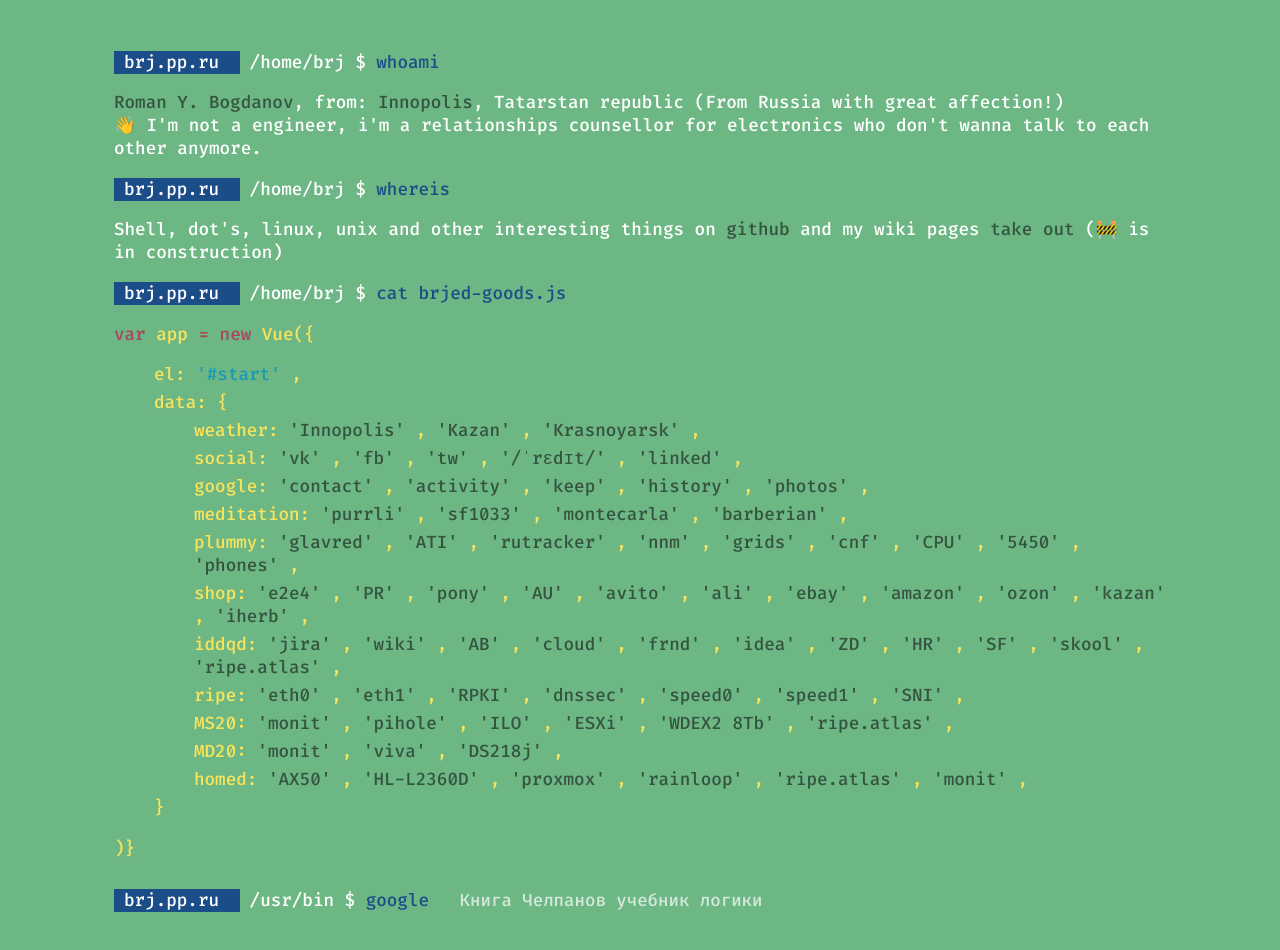
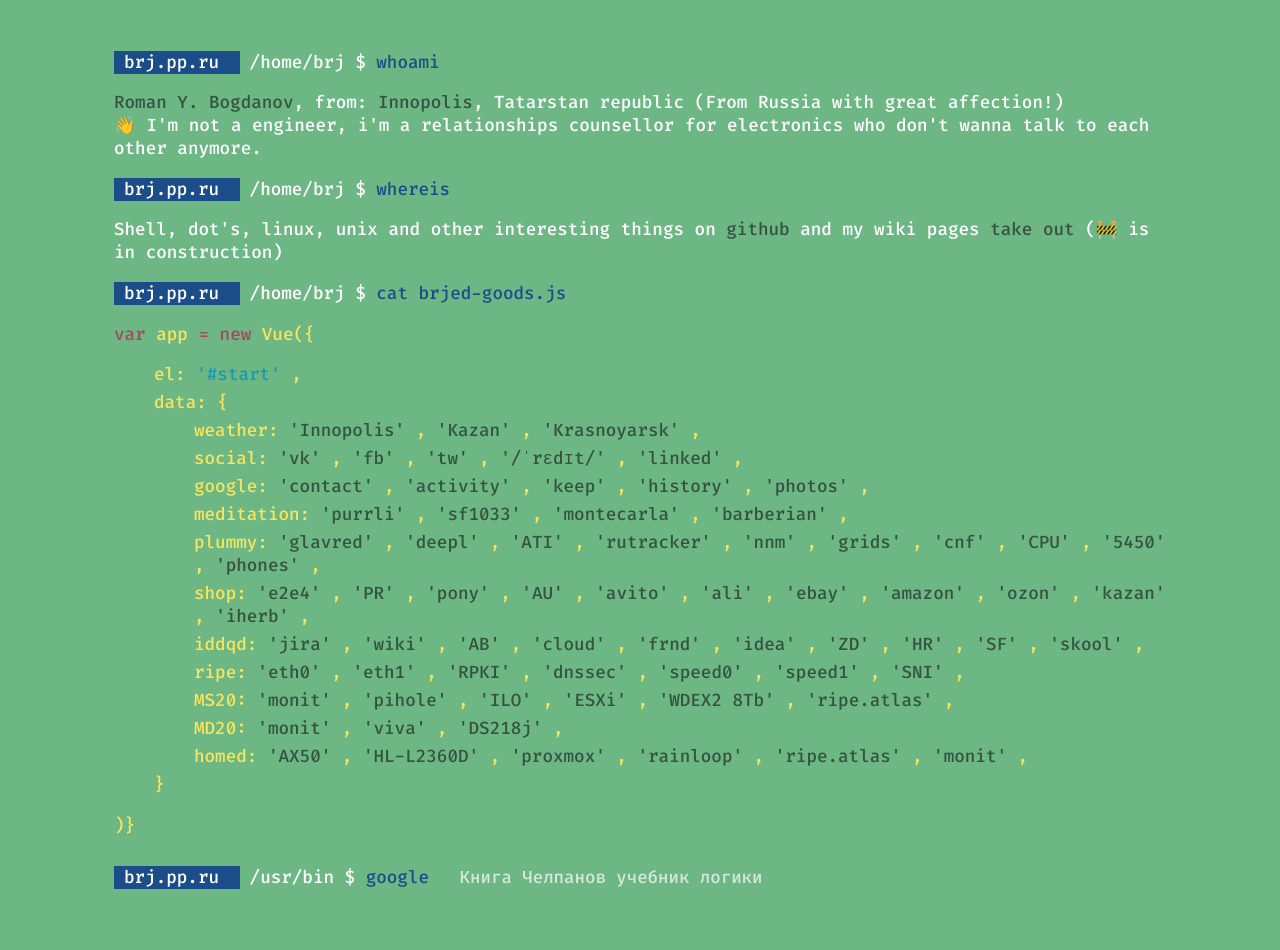
Before and after one commit to brjppru/brjppru.github.io, a plain HTML site: page index.html in a window 1280 px wide. Drawn offline with Linux system fonts and the light colour scheme.

Commit message:
Update index.html

```diff
--- a/index.html
+++ b/index.html
@@ -147,6 +147,9 @@
                                     <span class="value"><a href="https://glvrd.ru/">'glavred'</a></span>
                                     <span class="name">,</span>
 
+                                    <span class="value"><a href="https://www.deepl.com/en/">'deepl'</a></span>
+                                    <span class="name">,</span>
+
                                     <span class="value"><a href="https://trace.ati.su">'ATI'</a></span>
                                     <span class="name">,</span>
 
@@ -245,9 +248,6 @@
                                     <span class="name">,</span>
 
                                     <span class="value"><a href="https://sberbank-school.ru/">'skool'</a></span>
-                                    <span class="name">,</span>
-
-                                    <span class="value"><a href="https://atlas.ripe.net/probes/1002890/">'ripe.atlas'</a></span>
                                     <span class="name">,</span>
 
                             </li>
```
